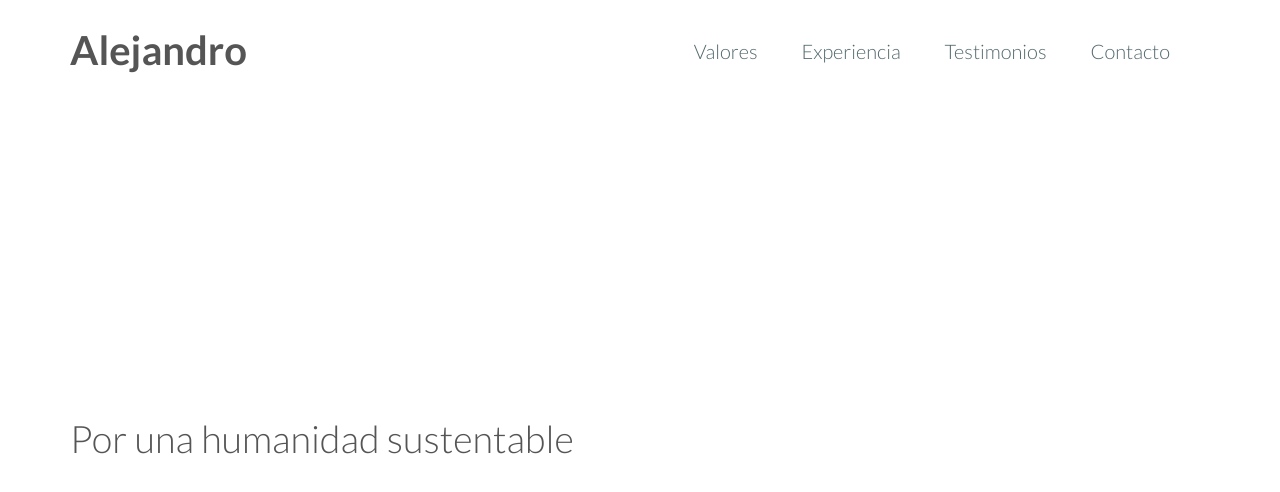
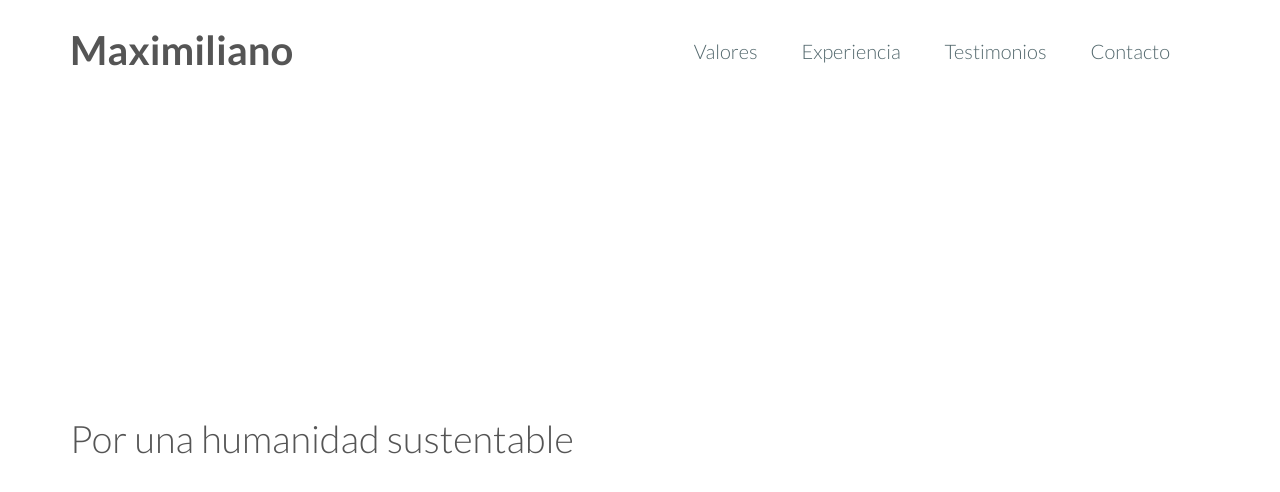
Before and after one commit to alejandrobernalcollazos/mnunez, a plain HTML site: page index.html in a window 1280 px wide. Drawn offline with Linux system fonts and the light colour scheme.

Commit message:
Cambios en Titulos

```diff
--- a/index.html
+++ b/index.html
@@ -11,7 +11,7 @@
 <body>
     <div class="row">
         <div class="title">
-            <h1>Alejandro</h1>
+            <h1>Maximiliano</h1>
         </div>
         <ul class="main-nav">
             <li> <a href="">Valores</a>  </li>
```
